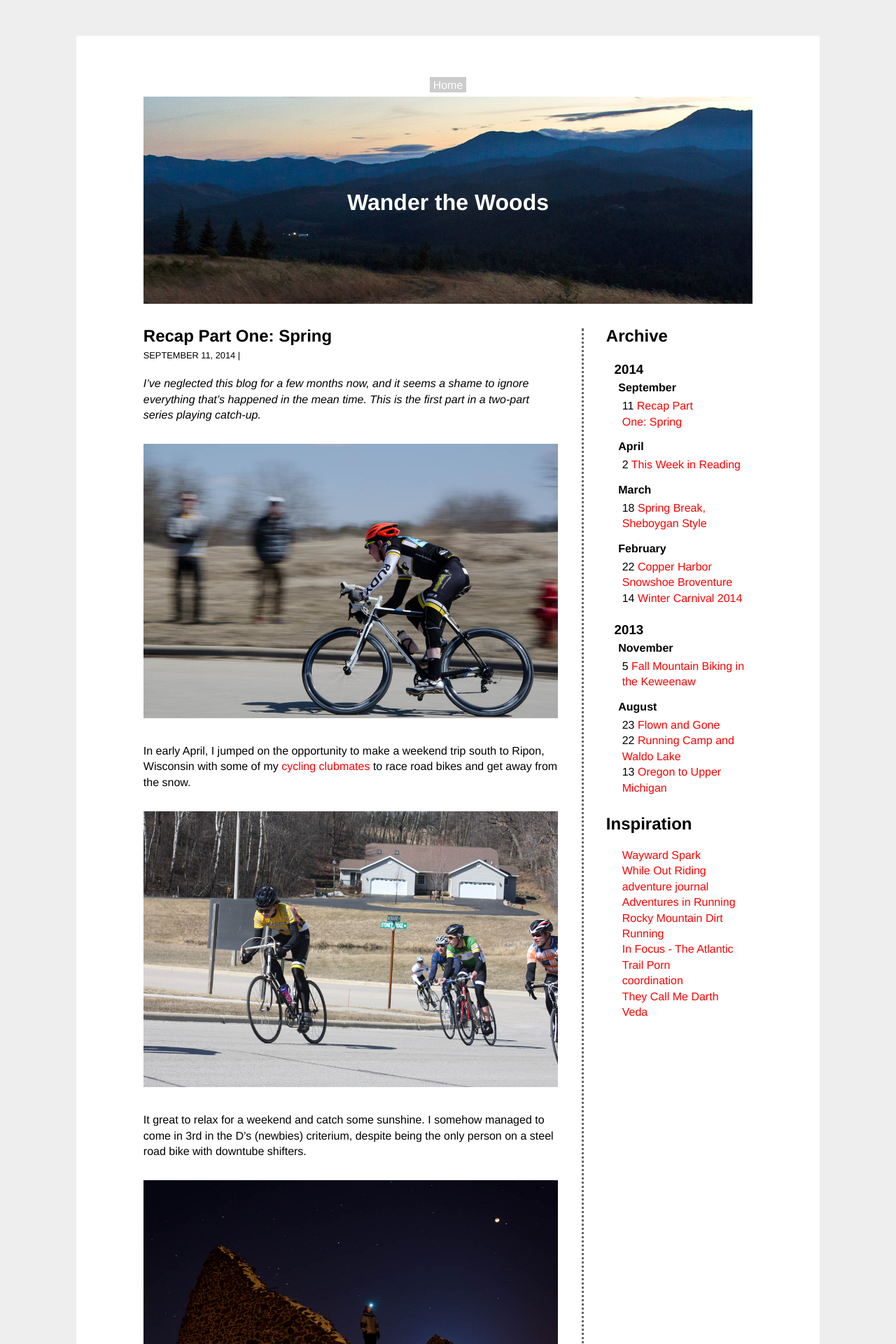
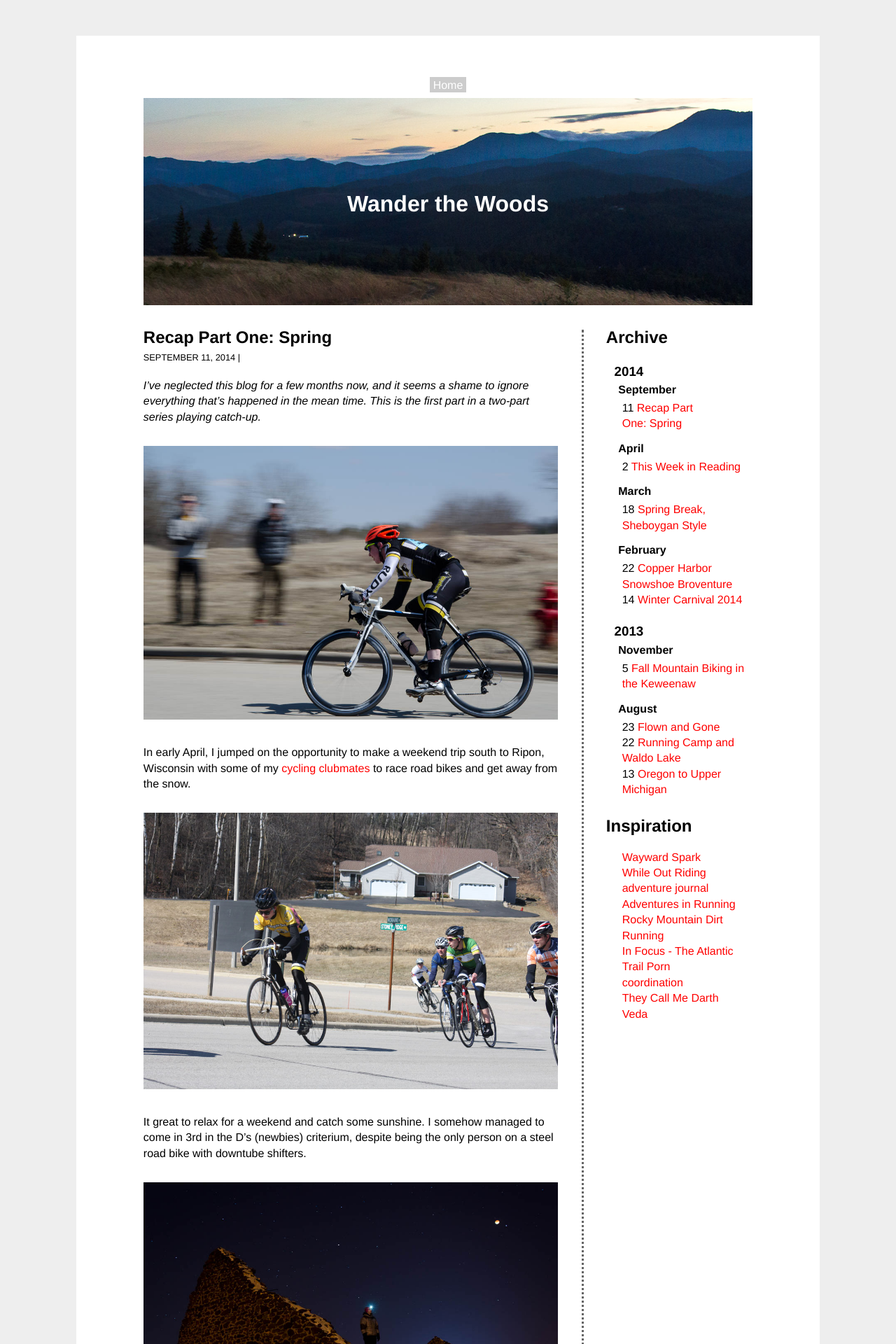
Before and after one commit to eoisaacs/eoisaacs.github.io, a Jekyll site: the page built from index.html, in a window 1280 px wide. Shown: the top 1920 px of the page at 70% size. Built offline with Jekyll 4.4.1, drawn with Linux system fonts in a browser that asks for light colours; Markdown is read by kramdown in place of the engine named in the settings; the list of posts is cut into pages by our own code; comment, search, counter and statistics services are not loaded.

Commit message:
css tweaks

```diff
--- a/css/main.css
+++ b/css/main.css
@@ -55,7 +55,7 @@ body, html {
 
 #menu {
   text-align:center;
-  margin-bottom:-.5%;
+  margin-bottom:-.2%;
 }
 
 #menu li {
```
